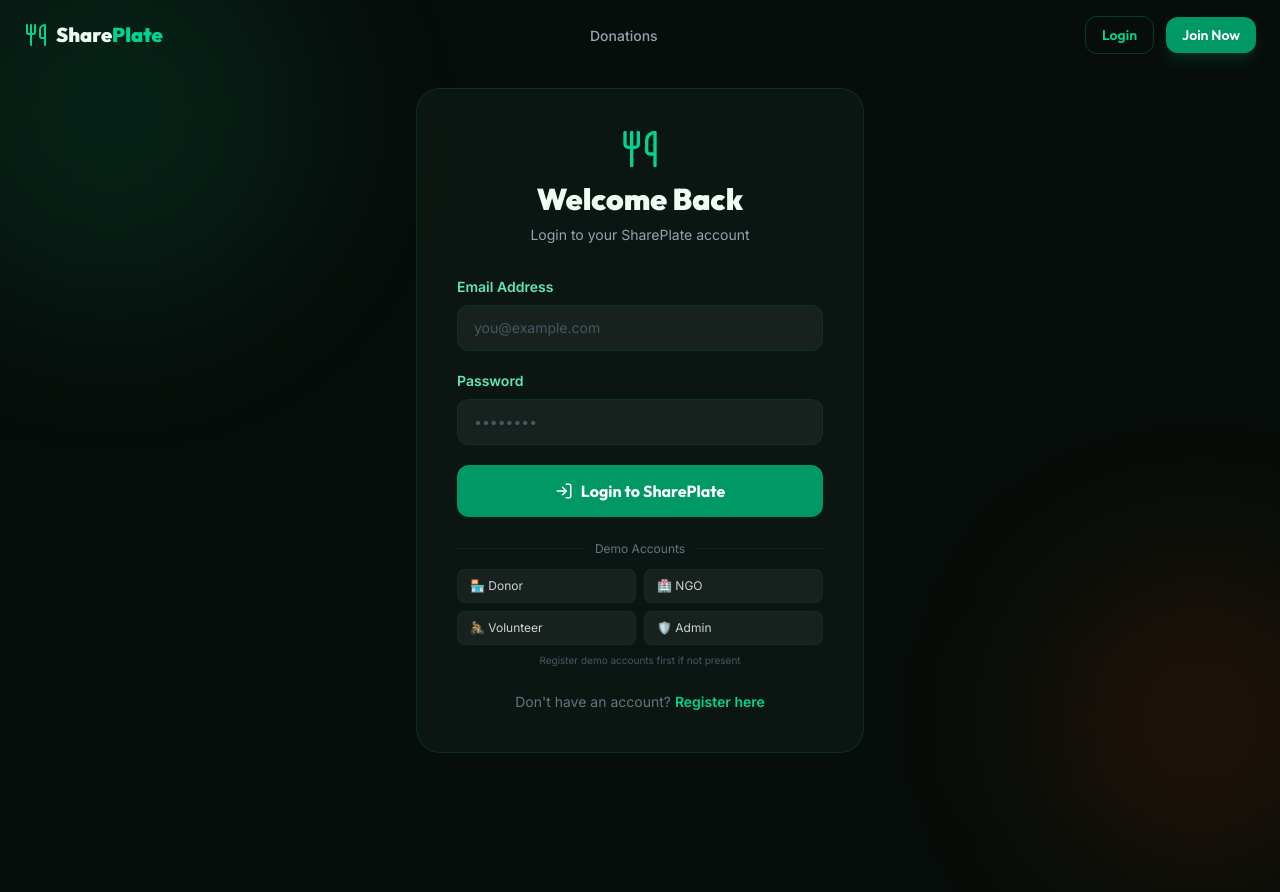
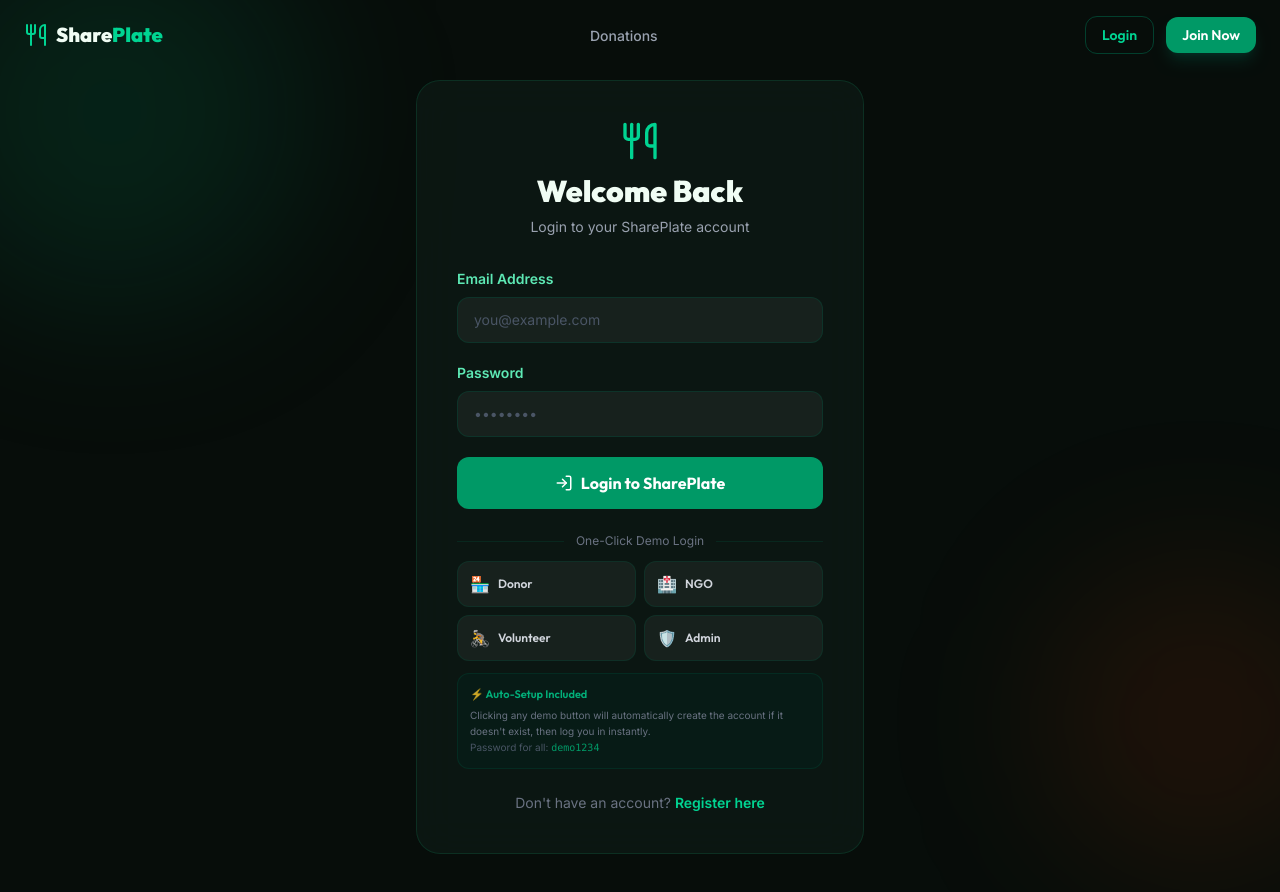
Before and after one commit to Adi-2903/SHARE-PLATE, a React (Vite) app: page /login in a window 1280 px wide. Before the commit the page ends 800 px from the top, so only its background shows below. Built offline with nearby package versions, Linux system fonts and the light colour scheme.

Commit message:
fix: demo login buttons auto-register accounts if not present

```diff
--- a/src/pages/Login.jsx
+++ b/src/pages/Login.jsx
@@ -1,14 +1,70 @@
 import { useState } from 'react'
 import { Link, useNavigate } from 'react-router-dom'
 import { useAuth } from '../context/AuthContext'
+import api from '../api/axios'
 import toast from 'react-hot-toast'
 import { Utensils, LogIn } from 'lucide-react'
 
+// Demo account full profiles for auto-registration
+const DEMO_ACCOUNTS = [
+  {
+    label: '🏪 Donor',
+    email: 'donor@demo.com',
+    password: 'demo1234',
+    role: 'donor',
+    firstName: 'Spice',
+    lastName: 'Garden',
+    orgName: 'Spice Garden Restaurant',
+    phone: '9000000002',
+    city: 'Pune',
+    pincode: '411001',
+  },
+  {
+    label: '🏥 NGO',
+    email: 'ngo@demo.com',
+    password: 'demo1234',
+    role: 'ngo',
+    firstName: 'Sunrise',
+    lastName: 'Foundation',
+    orgName: 'Sunrise Foundation',
+    phone: '9000000003',
+    city: 'Pune',
+    pincode: '411002',
+  },
+  {
+    label: '🚴 Volunteer',
+    email: 'volunteer@demo.com',
+    password: 'demo1234',
+    role: 'volunteer',
+    firstName: 'Rahul',
+    lastName: 'Kumar',
+    orgName: '',
+    phone: '9000000004',
+    city: 'Pune',
+    pincode: '411003',
+  },
+  {
+    label: '🛡️ Admin',
+    email: 'admin@demo.com',
+    password: 'demo1234',
+    role: 'admin',
+    firstName: 'Admin',
+    lastName: 'User',
+    orgName: 'SharePlate HQ',
+    phone: '9000000001',
+    city: 'Mumbai',
+    pincode: '400001',
+  },
+]
+
+const ROLE_ROUTES = { donor: '/donate', ngo: '/ngo', volunteer: '/volunteer', admin: '/admin' }
+
 export default function Login() {
-  const { login } = useAuth()
-  const navigate   = useNavigate()
+  const { login, register } = useAuth()
+  const navigate = useNavigate()
   const [form, setForm] = useState({ email: '', password: '' })
   const [loading, setLoading] = useState(false)
+  const [demoLoading, setDemoLoading] = useState(null) // tracks which demo btn is loading
 
   const handleSubmit = async (e) => {
     e.preventDefault()
@@ -16,9 +72,7 @@
     try {
       const user = await login(form.email, form.password)
       toast.success(`Welcome back, ${user.name?.split(' ')[0]}! 🎉`)
-      // Role-based redirect
-      const routes = { donor: '/donate', ngo: '/ngo', volunteer: '/volunteer', admin: '/admin' }
-      navigate(routes[user.role] || '/')
+      navigate(ROLE_ROUTES[user.role] || '/')
     } catch (err) {
       toast.error(err.response?.data?.error || 'Login failed. Check credentials.')
     } finally {
@@ -26,18 +80,50 @@
     }
   }
 
-  // Demo quick login
-  const demoLogin = async (email, password) => {
-    setForm({ email, password })
-    setLoading(true)
+  // Auto-register if not present, then login
+  const demoLogin = async (account) => {
+    setDemoLoading(account.label)
+    const toastId = toast.loading(`⏳ Setting up ${account.label} demo…`)
     try {
-      const user = await login(email, password)
-      toast.success(`Demo login as ${user.role}`)
-      const routes = { donor: '/donate', ngo: '/ngo', volunteer: '/volunteer', admin: '/admin' }
-      navigate(routes[user.role] || '/')
-    } catch {
-      toast.error('Demo account not set up. Register first.')
-    } finally { setLoading(false) }
+      // Step 1: Try to login directly
+      const user = await login(account.email, account.password)
+      toast.success(`✅ Logged in as ${account.role}!`, { id: toastId })
+      navigate(ROLE_ROUTES[user.role] || '/')
+    } catch (loginErr) {
+      // Step 2: If 401 (invalid credentials) or 404 → auto-register first
+      const status = loginErr.response?.status
+      if (status === 401 || status === 404 || !status) {
+        try {
+          toast.loading(`🌱 Creating demo account for ${account.label}…`, { id: toastId })
+          // Register the demo account
+          await api.post('/auth/register', {
+            firstName: account.firstName,
+            lastName: account.lastName,
+            email: account.email,
+            password: account.password,
+            phone: account.phone,
+            role: account.role,
+            orgName: account.orgName,
+            city: account.city,
+            pincode: account.pincode,
+          })
+          // Now login with fresh credentials
+          const user = await login(account.email, account.password)
+          toast.success(`✅ Demo account created! Logged in as ${account.role} 🎉`, { id: toastId })
+          navigate(ROLE_ROUTES[user.role] || '/')
+        } catch (regErr) {
+          // Account might already exist with wrong password — just show error
+          toast.error(
+            regErr.response?.data?.error || 'Could not create demo account. Is the backend running?',
+            { id: toastId }
+          )
+        }
+      } else {
+        toast.error(loginErr.response?.data?.error || 'Demo login failed.', { id: toastId })
+      }
+    } finally {
+      setDemoLoading(null)
+    }
   }
 
   return (
@@ -57,15 +143,21 @@
         <form onSubmit={handleSubmit} className="space-y-5">
           <div>
             <label className="block text-sm font-semibold text-emerald-300 mb-2">Email Address</label>
-            <input type="email" value={form.email} onChange={e => setForm({ ...form, email: e.target.value })}
+            <input
+              type="email" value={form.email}
+              onChange={e => setForm({ ...form, email: e.target.value })}
               placeholder="you@example.com" required
-              className="w-full bg-white/5 border border-emerald-900/40 rounded-xl px-4 py-3 text-white placeholder-gray-600 focus:outline-none focus:border-emerald-500 focus:bg-emerald-950/30 transition-all text-sm" />
+              className="w-full bg-white/5 border border-emerald-900/40 rounded-xl px-4 py-3 text-white placeholder-gray-600 focus:outline-none focus:border-emerald-500 focus:bg-emerald-950/30 transition-all text-sm"
+            />
           </div>
           <div>
             <label className="block text-sm font-semibold text-emerald-300 mb-2">Password</label>
-            <input type="password" value={form.password} onChange={e => setForm({ ...form, password: e.target.value })}
+            <input
+              type="password" value={form.password}
+              onChange={e => setForm({ ...form, password: e.target.value })}
               placeholder="••••••••" required
-              className="w-full bg-white/5 border border-emerald-900/40 rounded-xl px-4 py-3 text-white placeholder-gray-600 focus:outline-none focus:border-emerald-500 focus:bg-emerald-950/30 transition-all text-sm" />
+              className="w-full bg-white/5 border border-emerald-900/40 rounded-xl px-4 py-3 text-white placeholder-gray-600 focus:outline-none focus:border-emerald-500 focus:bg-emerald-950/30 transition-all text-sm"
+            />
           </div>
 
           <button type="submit" disabled={loading}
@@ -74,30 +166,52 @@
           </button>
         </form>
 
-        {/* Demo accounts */}
+        {/* ── DEMO ACCOUNTS ── */}
         <div className="mt-6">
           <div className="flex items-center gap-3 mb-3 text-xs text-gray-500">
-            <div className="flex-1 h-px bg-emerald-900/30" />Demo Accounts
+            <div className="flex-1 h-px bg-emerald-900/30" />
+            <span>One-Click Demo Login</span>
             <div className="flex-1 h-px bg-emerald-900/30" />
           </div>
+
           <div className="grid grid-cols-2 gap-2">
-            {[
-              { label: '🏪 Donor',     email: 'donor@demo.com',     pass: 'demo1234' },
-              { label: '🏥 NGO',       email: 'ngo@demo.com',       pass: 'demo1234' },
-              { label: '🚴 Volunteer', email: 'volunteer@demo.com', pass: 'demo1234' },
-              { label: '🛡️ Admin',     email: 'admin@demo.com',     pass: 'demo1234' },
-            ].map(d => (
-              <button key={d.label} onClick={() => demoLogin(d.email, d.pass)}
-                className="text-xs py-2 px-3 bg-white/5 border border-emerald-900/30 rounded-lg text-gray-300 hover:text-emerald-400 hover:border-emerald-800/50 transition-all text-left">
-                {d.label}
+            {DEMO_ACCOUNTS.map(d => (
+              <button
+                key={d.label}
+                onClick={() => demoLogin(d)}
+                disabled={!!demoLoading}
+                className={`flex items-center gap-2 py-2.5 px-3 rounded-xl border text-left transition-all text-xs font-outfit font-semibold
+                  ${demoLoading === d.label
+                    ? 'border-emerald-600 bg-emerald-950/50 text-emerald-400'
+                    : 'border-emerald-900/30 bg-white/5 text-gray-300 hover:text-emerald-400 hover:border-emerald-700/50 hover:bg-emerald-950/30'
+                  } disabled:cursor-wait`}
+              >
+                <span className="text-base">{d.label.split(' ')[0]}</span>
+                <span>
+                  {demoLoading === d.label ? 'Loading…' : d.label.split(' ').slice(1).join(' ')}
+                </span>
               </button>
             ))}
           </div>
-          <p className="text-[10px] text-gray-600 mt-2 text-center">Register demo accounts first if not present</p>
+
+          <div className="mt-3 bg-emerald-950/30 border border-emerald-900/30 rounded-xl p-3">
+            <p className="text-[11px] text-emerald-400/80 font-outfit font-semibold mb-1">
+              ⚡ Auto-Setup Included
+            </p>
+            <p className="text-[10px] text-gray-500 leading-relaxed">
+              Clicking any demo button will automatically create the account
+              if it doesn't exist, then log you in instantly.
+              <br />
+              <span className="text-gray-600">Password for all: <code className="text-emerald-600">demo1234</code></span>
+            </p>
+          </div>
         </div>
 
         <p className="text-center text-gray-500 text-sm mt-6">
-          Don't have an account? <Link to="/register" className="text-emerald-400 font-semibold hover:underline">Register here</Link>
+          Don't have an account?{' '}
+          <Link to="/register" className="text-emerald-400 font-semibold hover:underline">
+            Register here
+          </Link>
         </p>
       </div>
     </div>
```
